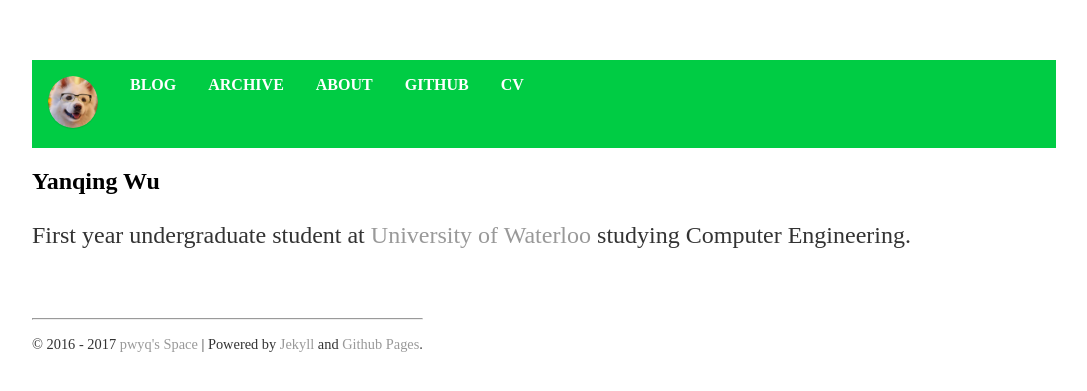
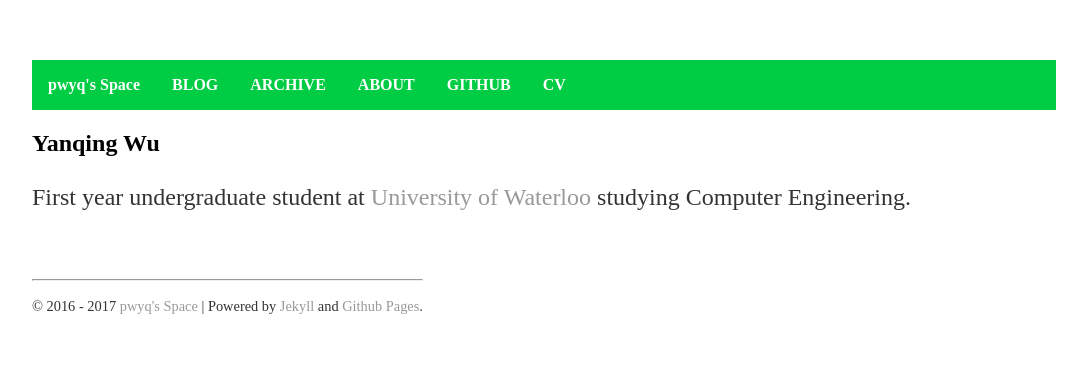
Before and after one commit to pwyq/blog, a Jekyll site: the page built from index.html, in a window 1280 px wide. Shown: the top 391 px of the page, without its empty margins (96-1183 px from the left). Built offline with Jekyll 4.4.1, drawn with Linux system fonts in a browser that asks for light colours.

Commit message:
last modify

```diff
--- a/_layouts/default.html
+++ b/_layouts/default.html
@@ -7,12 +7,11 @@
 	<body>
 		<nav>
 			<ul>
-				<!--- Use the Dog to replace the HOME button -->
-				<li><a href="/" class="logo-link"><span title="Home Page"><img class="header-img" src="/assets/images/header_dog.png"></span></a></li>
+				<li><a href="/" class="logo-link" target="_self"><span title="Home Page">pwyq's Space</span></a></li>
 				<li><a href="/blog" target="_self"><span title="pwyq's Blog">BLOG</span></a></li>
 				<li><a href="/archives" target="_self"><span title="Blogs' Home">ARCHIVE</span></a></li>
-				<li><a href="/about" target="_self"><span title="know about me">ABOUT</span></a></li>
-				<li><a href="https://github.com/pwyq" target="_blank"><span title="Go to My Github page">GITHUB</span></a></li>
+				<li><a href="/about" target="_self"><span title="Know me a bit">ABOUT</span></a></li>
+				<li><a href="https://github.com/pwyq" target="_blank"><span title="Go to My Github Page">GITHUB</span></a></li>
 				<li><a href="/cv" target="_self"><span title="My Resume">CV</span></a></li>
 			</ul>
 		</nav>
--- a/css/main.css
+++ b/css/main.css
@@ -78,10 +78,3 @@ ul.posts {
 ul.posts li {
     list-style: none;
 }
-
-.header-img {
-	max-width: 50px;
-	border: 0px solid #fff;
-	border-radius: 100%;
-	box-shadow: 0 1px 1px rgba(0, 0, 0, 0.1);
-}
```
